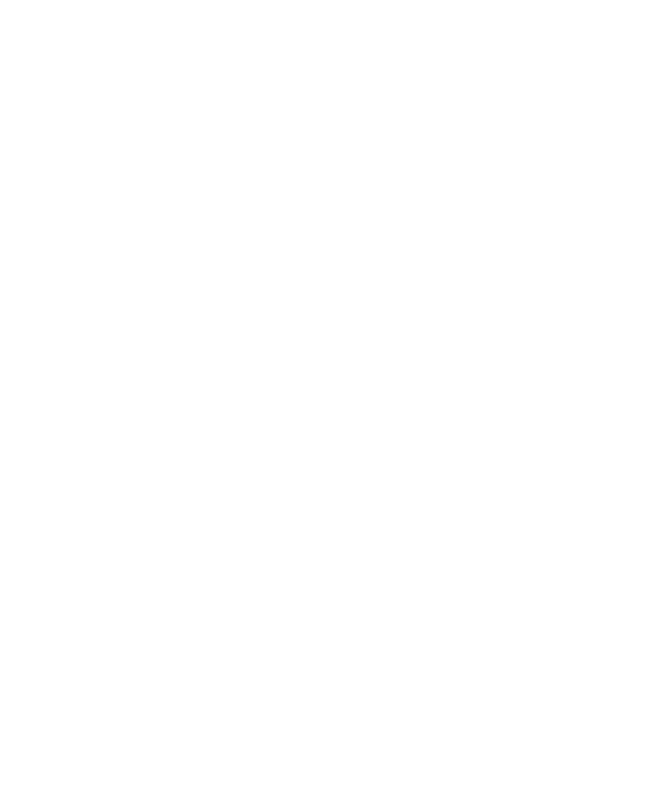
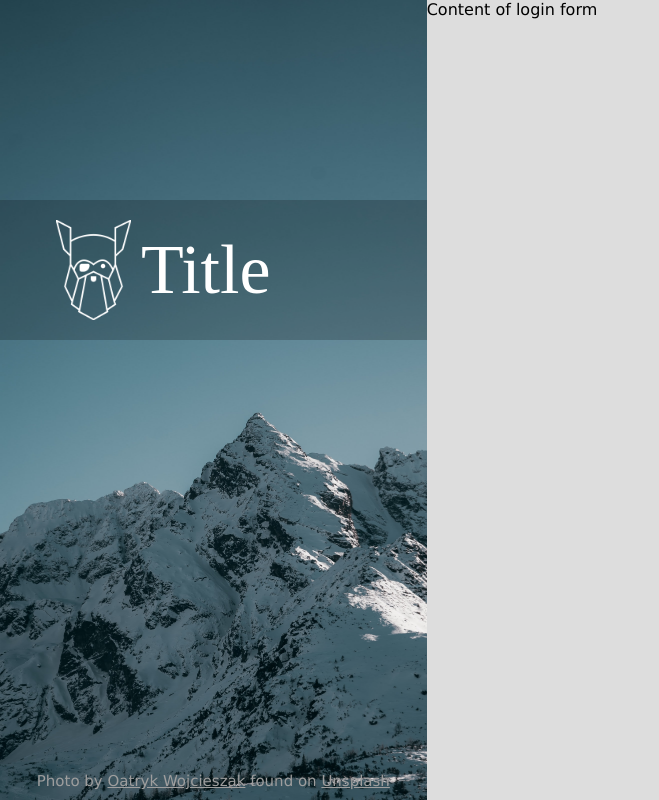
Before and after one commit to bjorn1213/odin-signup-form, a plain HTML site: page index.html in a window 1280 px wide. Shown: the whole page, without its empty margins (0-659 px from the left). Drawn offline with Linux system fonts and the light colour scheme.

Commit message:
Set up basic side bar look

```diff
--- a/index.html
+++ b/index.html
@@ -9,5 +9,19 @@
 </head>
 
 <body>
+
+    <div id="wrapper">
+        <div class="side-img-div">
+            <div class="title-div">
+                <img src="assets/odin-lined.png" alt="" height="100px">
+                <div class="title-text">Title</div>
+            </div>
+            <div class="img-credits">Photo by <a href="https://unsplash.com/@patryk_wojcieszak?utm_source=unsplash&utm_medium=referral&utm_content=creditCopyText">Oatryk Wojcieszak</a> found on <a href="https://unsplash.com/photos/TLhUOzmd3JE">Unsplash</a></div>
+        </div>
+        <div class="form-content">
+            Content of login form
+        </div>
+    </div>
+
 </body>
 </html>
--- a/style.css
+++ b/style.css
@@ -0,0 +1,62 @@
+* {
+    margin: 0;
+    padding: 0;
+    border: 0;
+}
+
+html, body {
+    height: 100%;
+    font-family: 'Lucida Sans', 'Lucida Sans Regular', 'Lucida Grande', 'Lucida Sans Unicode', Geneva, Verdana, sans-serif;
+}
+
+#wrapper {
+    height: 100%;
+    display: flex;
+    flex-direction: row;
+}
+
+.side-img-div {
+    flex: 1;
+    background-image: url('assets/mountains.jpg');
+    background-color: #7685a0;
+    background-size: cover;
+    display:flex;
+    flex-direction: column;
+    justify-content: space-between;
+    height: 100%;
+}
+
+.title-div {
+    margin: 200px 0;
+    padding: 20px;
+    background-color: rgba(0, 0, 0, 0.2);
+    display: flex;
+    justify-content: center;
+    align-items: center;
+}
+
+.title-text {
+    font-size: 70px;
+    font-family: 'Times New Roman', Times, serif;
+    color: #fff;
+    padding-right: 100px;
+    margin-left: 10px;
+    text-align: center;
+    display: flex;
+}
+
+.img-credits {
+    font-size: 15px;
+    text-align: center;
+    margin: 10px 0;
+    color: #9e9e9e;
+}
+
+.img-credits > a{
+    color: #9e9e9e;
+}
+
+.form-content {
+    flex: 2;
+    background-color: #ddd;
+}
```
Also changed, not shown: assets/mountains.jpg (added), assets/odin-lined.png (added).
